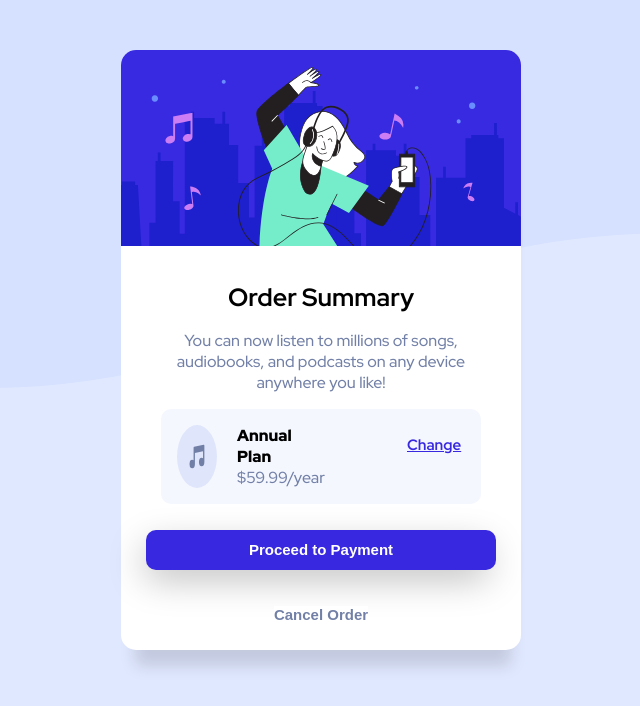
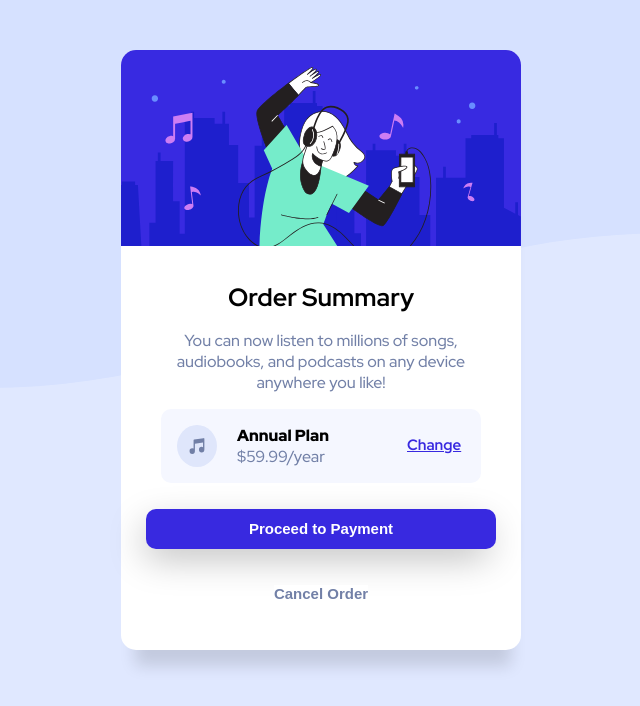
Before and after one commit to Noah2004Perez/Challens-1, a plain HTML site: page index.html in a window 1280 px wide. Shown: the whole page, without its empty margins (319-959 px from the left). Drawn offline with Linux system fonts and the light colour scheme.

Commit message:
Challens #1

```diff
--- a/styles.css
+++ b/styles.css
@@ -93,7 +93,7 @@ img#imagen2{
 }
 
 h2{
-    width: 90px;
+    width: 100px;
     font-size: 16px;
     font-weight: 900;
 }
@@ -106,7 +106,7 @@ a{
     font-weight: 700;
     font-size: 15px;
     color: var(--Bright-blue);
-    margin-left: 80px;
+    margin-left: 70px;
     padding-top: 10px;
 }
 
```
